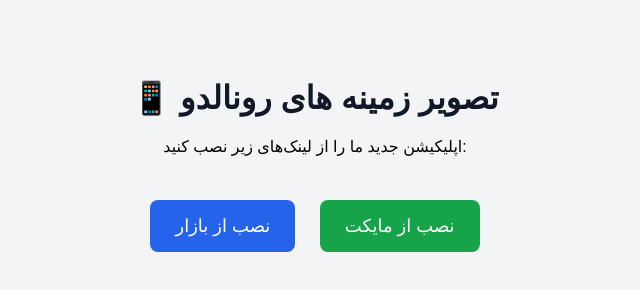
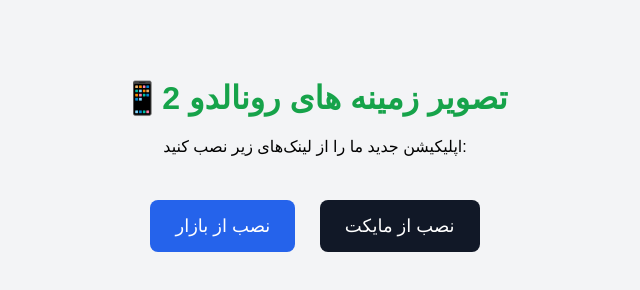
Before and after one commit to mohsenabdollahi-jpg/myapp-download, a plain HTML site: page index.html in a window 1280 px wide. Shown: the whole page, without its empty margins (325-965 px from the left). Drawn offline with Linux system fonts and the light colour scheme.

Commit message:
Update index.html

```diff
--- a/index.html
+++ b/index.html
@@ -12,7 +12,7 @@
       padding: 50px;
     }
     h1 {
-      color: #111827;
+      color: #16a34a;
       margin-bottom: 20px;
     }
     .button {
@@ -26,15 +26,15 @@
       border-radius: 8px;
     }
     .button.myket {
-      background-color: #16a34a;
+      background-color: #111827;
     }
   </style>
 </head>
 <body>
-  <h1>📱 تصویر زمینه های رونالدو</h1>
+  <h1>📱2 تصویر زمینه های رونالدو</h1>
   <p>اپلیکیشن جدید ما را از لینک‌های زیر نصب کنید:</p>
   <br>
-  <a href="https://cafebazaar.ir/app/com.mohsenabdollahi.ronaldowallpaper" class="button">نصب از بازار</a>
-  <a href="https://myket.ir/app/com.mohsenabdollahi.ronaldowallpaper" class="button myket">نصب از مایکت</a>
+  <a href="https://cafebazaar.ir/app/com.mohsenabdollahi.ronaldo2wallpaper" class="button">نصب از بازار</a>
+  <a href="https://myket.ir/app/com.mohsenabdollahi.ronaldo2wallpaper" class="button myket">نصب از مایکت</a>
 </body>
 </html>
```
